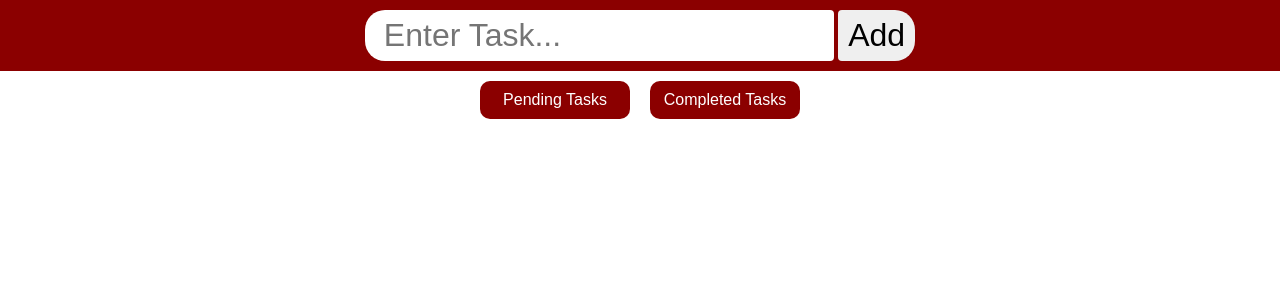
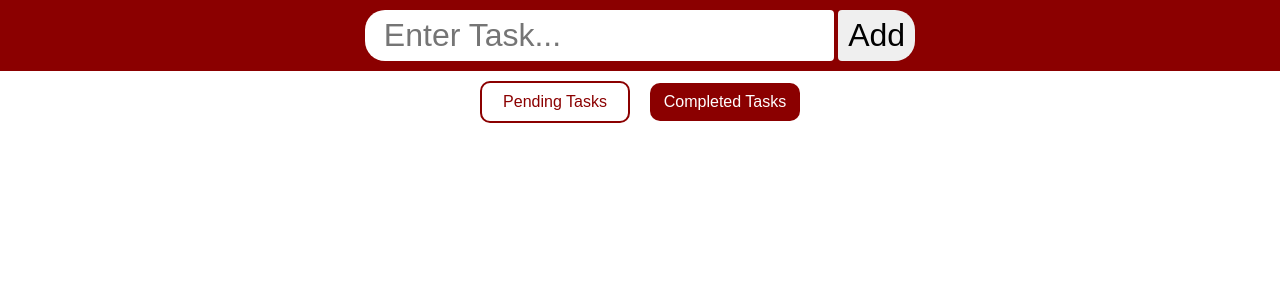
Before and after one commit to Kyle-Panuringan/todo-tasks, a React (Vite) app: page / in a window 1280 px wide. Shown: the top 300 px of the page. Built offline with nearby package versions, Linux system fonts and the light colour scheme.

Commit message:
Add TaskCategory Active button style

```diff
--- a/src/App.tsx
+++ b/src/App.tsx
@@ -62,7 +62,10 @@ const App = () => {
   return (
     <>
       <TaskCreate taskAdd={taskAdd} />
-      <TaskCategory taskCategory={taskCategory} />
+      <TaskCategory
+        taskCategory={taskCategory}
+        taskCategoryPending={taskCategoryPending}
+      />
       <TaskList
         tasks={tasks}
         taskCategoryPending={taskCategoryPending}
--- a/src/components/TaskCategory/TaskCategory.tsx
+++ b/src/components/TaskCategory/TaskCategory.tsx
@@ -2,15 +2,27 @@ import "./taskCategory.scss";
 
 interface Props {
   taskCategory: (category: string) => void;
+  taskCategoryPending: boolean;
 }
 
-const TaskCategory = ({ taskCategory }: Props) => {
+const TaskCategory = ({ taskCategory, taskCategoryPending }: Props) => {
+  let pending = taskCategoryPending ? "Active" : "";
+  let complete = taskCategoryPending ? "" : "Active";
+
   return (
     <div id="taskCategory">
-      <button type="button" onClick={() => taskCategory("Pending")}>
+      <button
+        type="button"
+        onClick={() => taskCategory("Pending")}
+        className={pending}
+      >
         Pending Tasks
       </button>
-      <button type="button" onClick={() => taskCategory("Completed")}>
+      <button
+        type="button"
+        onClick={() => taskCategory("Completed")}
+        className={complete}
+      >
         Completed Tasks
       </button>
     </div>
--- a/src/components/TaskCategory/taskCategory.scss
+++ b/src/components/TaskCategory/taskCategory.scss
@@ -16,3 +16,9 @@
     cursor: pointer;
   }
 }
+
+.Active {
+  background: none !important;
+  border: 2px solid darkred !important;
+  color: darkred !important;
+}
--- a/src/components/TaskList/TaskList.tsx
+++ b/src/components/TaskList/TaskList.tsx
@@ -19,7 +19,7 @@ const TaskList = ({
   return (
     <div>
       {tasks
-        .filter((task) => task.isComplete === taskCategoryPending)
+        .filter((task) => task.isComplete !== taskCategoryPending)
         .map((task) => (
           <TaskItem
             key={task.id}
```
